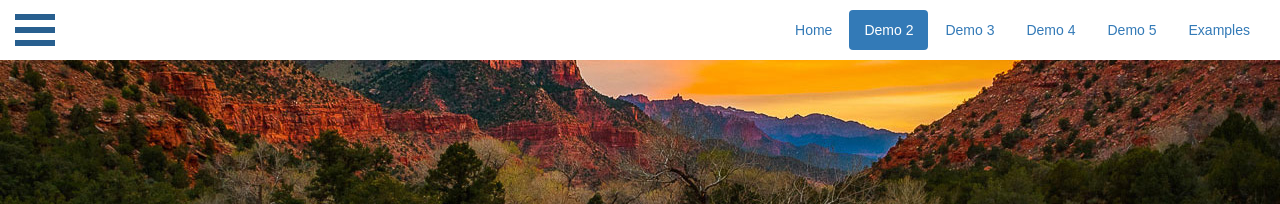
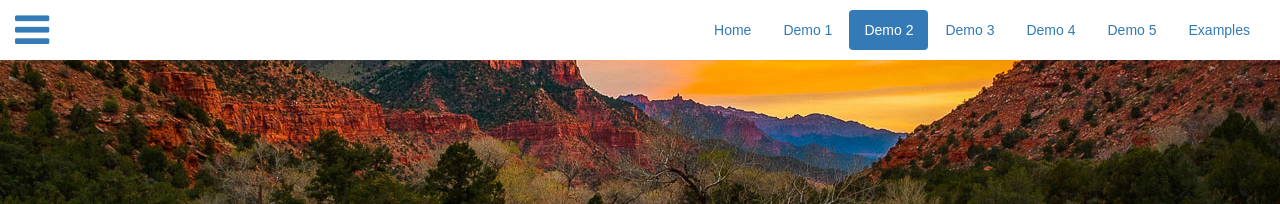
Before and after one commit to sgengler/site-polish, a Jekyll site: the page built from _posts/2015-10-5-demo-2.md, in a window 1280 px wide. Shown: the top 204 px of the page. Built offline with Jekyll 4.4.1, drawn with Linux system fonts in a browser that asks for light colours; nearby versions of some CDN libraries; Markdown is read by kramdown in place of the engine named in the settings.

Commit message:
demo updates

```diff
--- a/_layouts/default.html
+++ b/_layouts/default.html
@@ -40,11 +40,7 @@
           {% endfor %}
         </ul>
 
-        {%if page.isHome %}
-        <a href="#" id="burger">
-          <i class="fa"></i>
-        </a>
-        {% else %}
+        {%if page.slug contains 'demo-5'%}
         <div class="burger-menu">
           <div class="burger-click-region">
             <span class="burger-menu-piece"></span>
@@ -52,6 +48,10 @@
             <span class="burger-menu-piece"></span>
           </div>
         </div>
+        {% else %}
+        <a href="#" id="burger">
+          <i class="fa"></i>
+        </a>
         {% endif %}
       </div>
     </div>
--- a/_sass/_burger.scss
+++ b/_sass/_burger.scss
@@ -3,7 +3,7 @@
 
 .burger-menu {
   position: relative;
-  width: 70px;
+  width: 64px;
   height: 60px;
   cursor: pointer;
   padding: 15px;
@@ -13,15 +13,16 @@
 .burger-click-region {
   position: absolute;
   left: 15px;
-  width: 40px;
+  width: 34px;
   height: 30px;
 }
 
 .burger-menu-piece {
   display: block;
   position: absolute;
-  width: 40px;
+  width: 34px;
   border-top: 6px solid #337ab7;
+  border-radius: 2px;
   transform-origin: 50% 50%;
   transition: transform $menu-duration $menu-easing, border 0.2s $menu-easing;
   will-change: transition;
--- a/style.scss
+++ b/style.scss
@@ -69,13 +69,19 @@
     .menu-open & {
       margin: 0;
       transform: translateX(500px);
-      #burger {
-        i {
-          &:before {
-            content: "\f00d"
-          }
+    }
+  }
+
+  #burger {
+    .menu-open & {
+      i {
+        &:before {
+          content: "\f00d"
         }
       }
+    }
+    &:hover {
+      color: darken(#337ab7, 10%);
     }
   }
 }
```
Also changed, not shown: _posts/2015-10-5-demo-1.md (added, +8 -0 lines).
